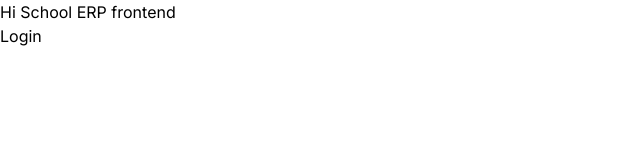
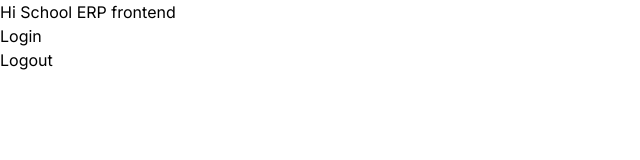
Before and after one commit to GauravJawalkar/School_ERP_Frontend, a Next.js app: page / in a window 1280 px wide. Shown: the top 160 px of the page, without its empty margins (0-640 px from the left). Built offline with nearby package versions, Linux system fonts and the light colour scheme.

Commit message:
updated the logout functionality and setting up the new RBAC sturcture as per the roles and premissions

```diff
--- a/app/page.tsx
+++ b/app/page.tsx
@@ -1,3 +1,4 @@
+import Logout from "@/components/Auth/Logout";
 import Link from "next/link";
 
 export default function Home() {
@@ -5,6 +6,8 @@ export default function Home() {
     <div>
       <h1>Hi School ERP frontend</h1>
       <Link href={'/login'}>Login</Link>
+      <br />
+      <Logout />
     </div>
   );
 }
--- /dev/null
+++ b/components/Auth/Logout.tsx
@@ -0,0 +1,12 @@
+"use client"
+
+import { useAuthStore } from "@/store/authStore"
+
+const Logout = () => {
+    const { clearAuth } = useAuthStore();
+    return (
+        <button onClick={() => clearAuth()}>Logout</button>
+    )
+}
+
+export default Logout
```
